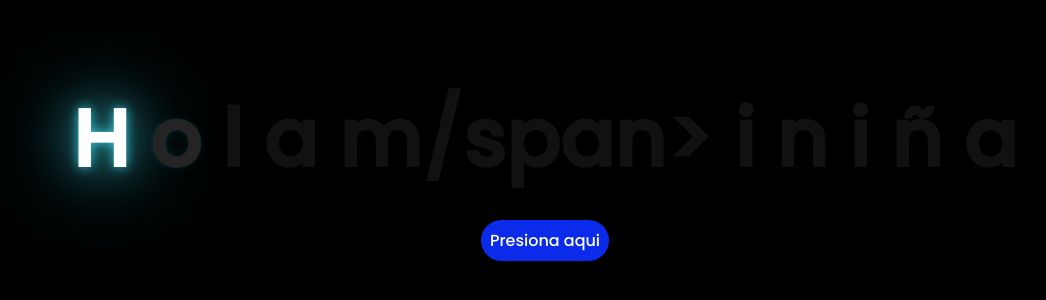
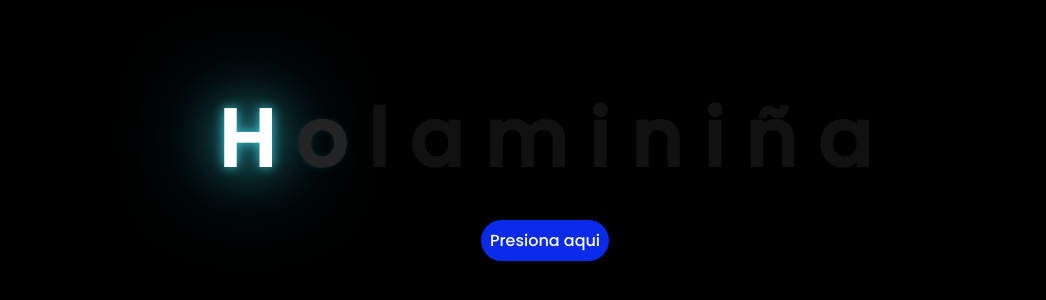
Before and after one commit to DanyAllainFranco/Floress, a plain HTML site: page index.html in a window 1280 px wide. Shown: the part 166-466 px from the top of the page, without its empty margins (103-1149 px from the left). Drawn offline with Linux system fonts and the light colour scheme.

Commit message:
feat(all):customisation

```diff
--- a/index.html
+++ b/index.html
@@ -16,7 +16,7 @@
         <span>o</span>
         <span>l</span>
         <span>a</span>
-        <span>m/span>
+        <span>m</span>
         <span>i</span>
         <span>n</span>
         <span>i</span>
```
